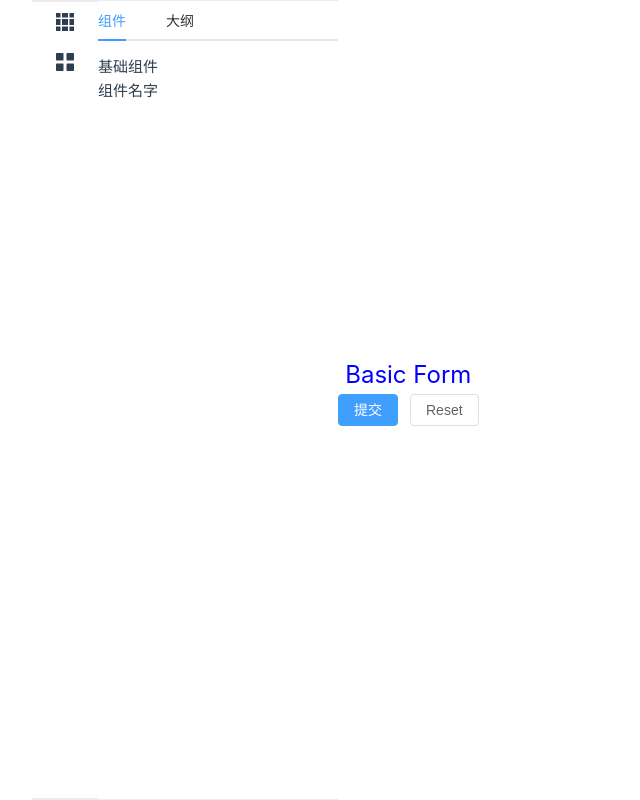
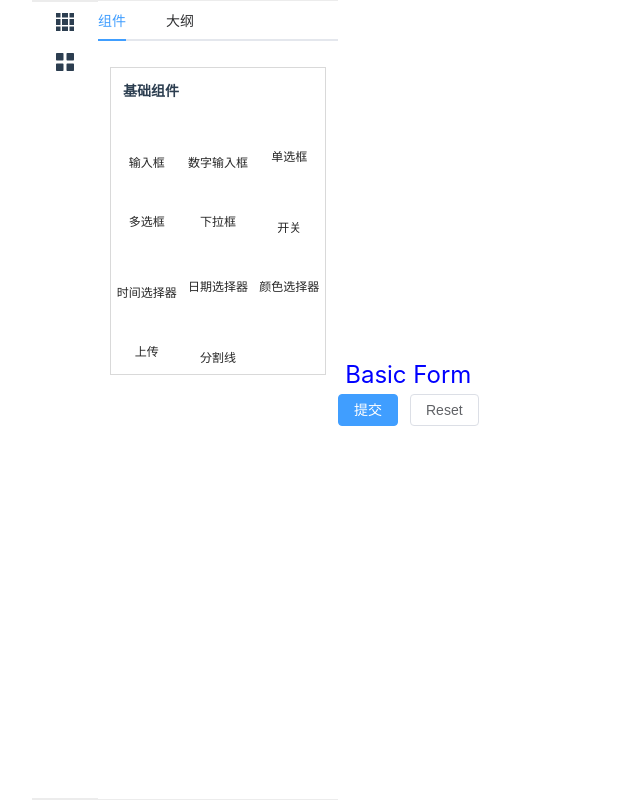
Before and after one commit to Wnnk/dunamicForm, a Vue app: page / in a window 1280 px wide. Shown: the whole page, without its empty margins (0-640 px from the left). Built offline with nearby package versions, Linux system fonts and the light colour scheme; the HTML template or start-up script is replaced by a standard one; a web font is replaced by a local one.

Commit message:
<feat> menu基础组件

```diff
--- a/src/components/Menu/components/Main/ComponengList/DefaultMain.vue
+++ b/src/components/Menu/components/Main/ComponengList/DefaultMain.vue
@@ -1,10 +1,13 @@
 <template>
   <div class="default-main">
     <div class="component-list">
-      <h4 class="title">基础组件</h4>
+      <h4 class="group-title">基础组件</h4>
       <div class="list">
-        <div class="list-item">
-          <span>组件名字</span>
+        <div class="list-item" v-for="item in list" :key="item.name">
+          <div class="item-icon">
+            <i :class="['iconfont', `${item.icon}`]"></i>
+          </div>
+          <span class="item-name">{{ item.name }}</span>
         </div>
       </div>
     </div>
@@ -12,7 +15,94 @@
 </template>
 
 <script setup lang="ts">
-import { ref, reactive } from 'vue'
+import { ref } from 'vue'
+const list = ref([
+  {
+    name: '输入框',
+    icon: 'icon-shurukuang',
+  },
+  {
+    name: '数字输入框',
+    icon: 'icon-shurukuang',
+  },
+  {
+    name: '单选框',
+    icon: 'icon-danxuan',
+  },
+  {
+    name: '多选框',
+    icon: 'icon-duoxuan',
+  },
+  {
+    name: '下拉框',
+    icon: 'icon-xialakuang',
+  },
+  {
+    name: '开关',
+    icon: 'icon-kaiguan',
+  },
+  {
+    name: '时间选择器',
+    icon: 'icon-shijian',
+  },
+  {
+    name: '日期选择器',
+    icon: 'icon-riqi',
+  },
+  {
+    name: '颜色选择器',
+    icon: 'icon-color',
+  },
+  {
+    name: '上传',
+    icon: 'icon-tupian',
+  },
+  {
+    name: '分割线',
+    icon: 'icon-fengexian',
+  },
+])
 </script>
 
-<style lang="scss" scoped></style>
+<style lang="scss" scoped>
+@use './iconfont.css';
+
+.component-list {
+  border: 1px solid #d9d9d9;
+  padding: 0;
+  margin: 12px;
+  user-select: none;
+}
+.group-title {
+  display: flex;
+  align-items: center;
+  justify-content: space-between;
+  cursor: pointer;
+  font-weight: 600;
+  font-size: 14px;
+  padding: 12px;
+  margin: 0;
+}
+.list {
+  display: grid;
+  grid-template-columns: repeat(3, 1fr);
+  align-items: stretch;
+}
+.list-item {
+  display: inline-block;
+  background: #ffffff;
+  color: #262626;
+  line-height: 1;
+  text-align: center;
+  transition: all 0.2s ease;
+  cursor: pointer;
+  padding-bottom: 10px;
+}
+.item-icon {
+  padding: 10px 5px 12px;
+}
+.item-name {
+  font-size: 12px;
+  display: block;
+}
+</style>
--- /dev/null
+++ b/src/components/Menu/components/Main/ComponengList/iconfont.css
@@ -0,0 +1,88 @@
+@font-face {
+  font-family: 'iconfont'; /* Project id 4967525 */
+  src:
+    url('//at.alicdn.com/t/c/font_4967525_3g5vx142afd.woff2?t=1751890943441') format('woff2'),
+    url('//at.alicdn.com/t/c/font_4967525_3g5vx142afd.woff?t=1751890943441') format('woff'),
+    url('//at.alicdn.com/t/c/font_4967525_3g5vx142afd.ttf?t=1751890943441') format('truetype');
+}
+
+.iconfont {
+  display: inline-block;
+  font-family: 'iconfont' !important;
+  font-size: 21px;
+  font-style: normal;
+  -webkit-font-smoothing: antialiased;
+  -moz-osx-font-smoothing: grayscale;
+}
+
+.icon-riqi_o:before {
+  content: '\ebb1';
+}
+
+.icon-duoxuankuang:before {
+  content: '\e62e';
+}
+
+.icon-shijian:before {
+  content: '\e62b';
+}
+
+.icon-shuzishurukuang:before {
+  content: '\e681';
+}
+
+.icon-danxuankuang:before {
+  content: '\e63a';
+}
+
+.icon-kaiguanguan:before {
+  content: '\e687';
+}
+
+.icon-m-shurukuang:before {
+  content: '\e7da';
+}
+
+.icon-xialaxuanzeqi:before {
+  content: '\e653';
+}
+
+.icon-rili:before {
+  content: '\e620';
+}
+
+.icon-duoxuankuang1:before {
+  content: '\e61c';
+}
+
+.icon-time:before {
+  content: '\e656';
+}
+
+.icon-shangchuan:before {
+  content: '\e603';
+}
+
+.icon-fuhao-shuzishurukuang:before {
+  content: '\e630';
+}
+
+.icon-shurukuang:before {
+  content: '\e649';
+}
+
+.icon-radio-checked:before {
+  content: '\e606';
+}
+
+.icon-yansexuanzeqi:before {
+  content: '\e682';
+}
+
+.icon-kaiguan:before {
+  content: '\e6d7';
+}
+
+.icon-fengexian:before {
+  content: '\e718';
+}
```
Also changed, not shown: src/components/Menu/components/Aside/AisdeTooltip.vue (+1 -6 lines).
